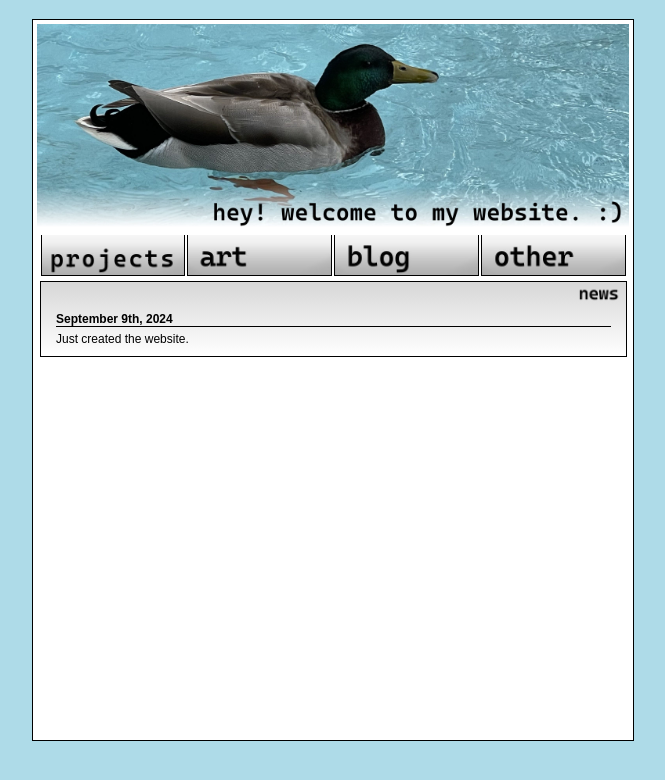
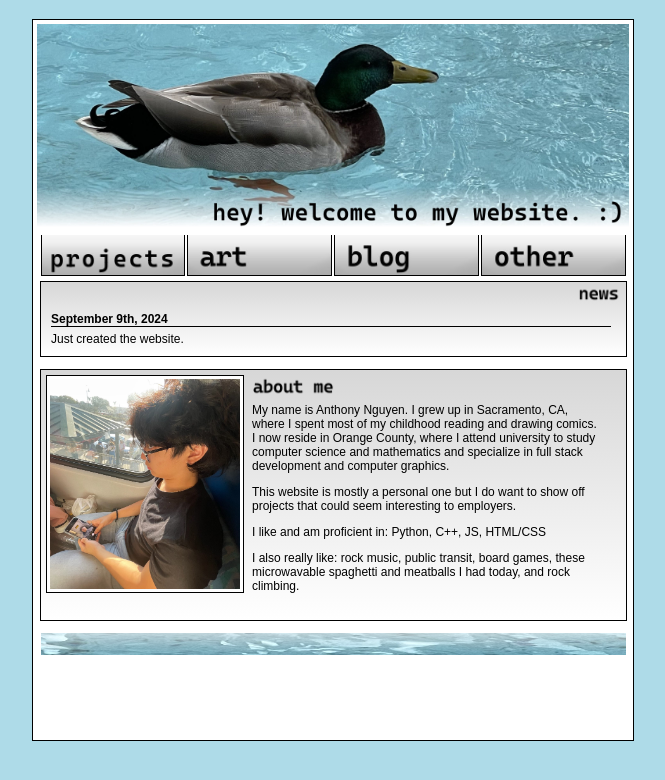
Before and after one commit to toeeeee/portfolio-website-attempt--3000, a plain HTML site: page index.html in a window 1280 px wide. Shown: the whole page, without its empty margins (307-972 px from the left). Drawn offline with Linux system fonts and the light colour scheme.

Commit message:
finished main about page

```diff
--- a/index.html
+++ b/index.html
@@ -36,6 +36,17 @@
             <p class="date">September 9th, 2024</p>
             <p>Just created the website.</p>
         </div>
+        <div class="clearfix" id="about">
+            <img src="/images/about-anthony.jpg" id="about-anthony">
+            <img src="/images/about-me.png" height="24" id="about-me">
+            <p>My name is Anthony Nguyen. I grew up in Sacramento, CA, where I spent most of my childhood reading and drawing comics. I now reside in Orange County, where I attend university to study computer science and mathematics and specialize in full stack development and computer graphics.</p>
+            <p>This website is mostly a personal one but I do want to show off projects that could seem interesting to employers.</p>
+            <p>I like and am proficient in: Python, C++, JS, HTML/CSS</p>
+            <p>I also really like: rock music, public transit, board games, these microwavable spaghetti and meatballs I had today, and rock climbing.</p>
+        </div>
+        <div class="footer">
+            <img src="images/feeter.png" height="22px">
+        </div>
     </div>
 </body>
 </html>
--- a/style.css
+++ b/style.css
@@ -97,10 +97,51 @@ nav {
 #news p.date {
     font-weight: 600;
     border-bottom: 1px solid black;
-    margin: 2px 15px 3px 15px;
+    margin: 2px 15px 3px 10px;
 }
 
 #news p {
     display: block;
-    margin: 5px 15px 3px 15px;
+    margin: 5px 15px 3px 10px;
 }
+
+#about {
+    background: linear-gradient(#d7d7d7, white);
+    width: 585px;
+    height: 250px;
+    margin: 5px 7px 12px 7px;
+    border: 1px solid;
+
+}
+
+#about #about-anthony {
+    width: 190px;
+    height: 210px;
+    float: left;
+    margin: 5px 8px 8px 5px;
+    padding: 3px;
+    background-color: white;
+    border: 1px solid;
+}
+
+#about #about-me {
+    margin: 5px 0px 0px 0px;
+}
+
+#about p {
+    margin-top: 0px;
+    margin-right: 2em;
+    margin-left: 1em;
+}
+
+.footer {
+    margin: 1px 7px 6px 7px;
+
+    display: grid;
+    place-items: center;
+    align-content: center;
+}
+
+.footer img {
+    width: 585px;
+}
```
Also changed, not shown: images/410C1E71-9C05-4541-9156-B23B6C6C4DF9.JPG (added), images/about-anthony.jpg (added), images/about-me.png (added), images/feeter.png (added), 1 other file.
